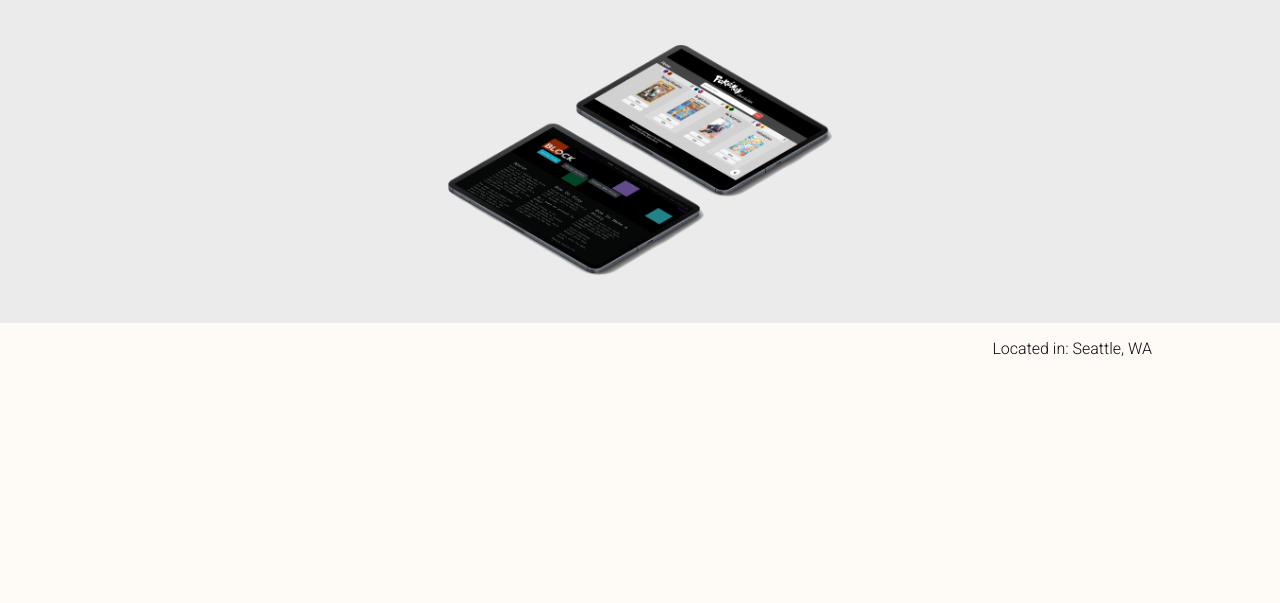
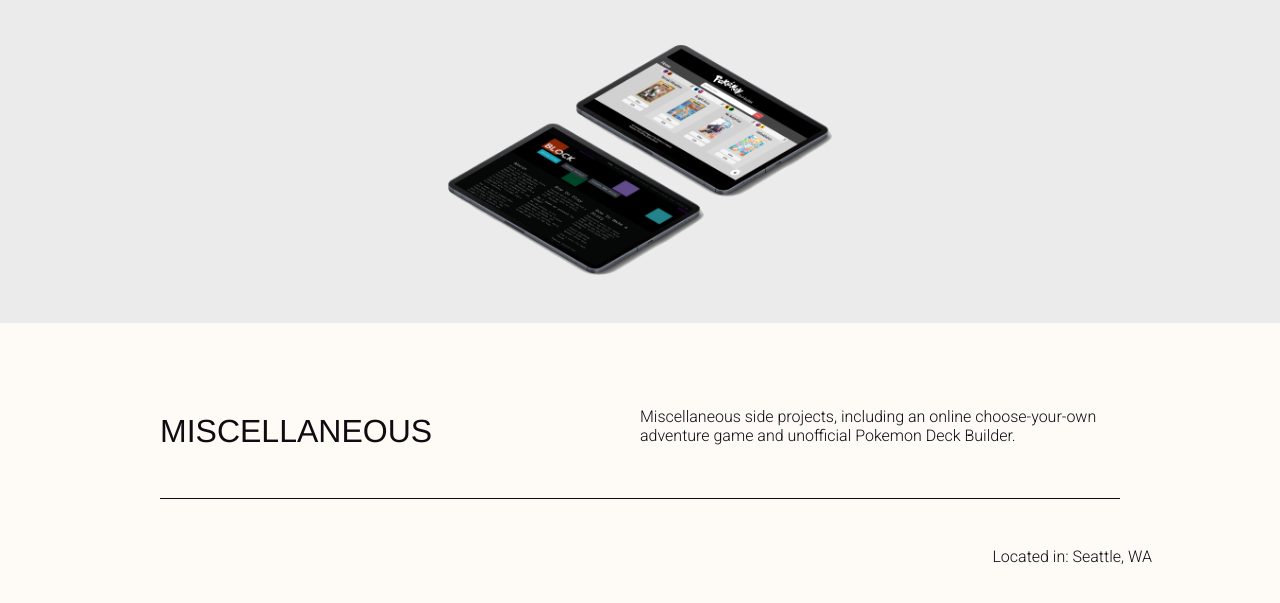
Before and after one commit to tylo-zane/zane, a plain HTML site: page index.html in a window 1280 px wide. Both pictures are taken after a click on the link "View Projects". Shown: the part 75-678 px from the top of the page. Drawn offline with Linux system fonts and the light colour scheme; a web font is replaced by a local one.

Commit message:
added titles to mockup pages

```diff
--- a/index.html
+++ b/index.html
@@ -82,12 +82,36 @@
     </div>
     <div class="panel hidden" id="daa-page">
       <div class="mockup-container"><img src="img/daa.png" alt="tentative headshot"></div>
+      <div class="margin-content">
+        <h2>Design Against Anxiety</h2>
+        <p>
+          A tool for user interface designers to mitigate the
+          anxiety experienced by their users.
+        </p>
+      </div>
+      <div class="break"></div>
     </div>
     <div class="panel hidden" id="am-page">
       <div class="mockup-container"><img src="img/am.png" alt="tentative headshot"></div>
+      <div class="margin-content">
+        <h2>Google Activity Manager</h2>
+        <p>
+          Mitigates the deceptive design and unnecessary hurdles put into place by Google's
+          My Activity tool.
+        </p>
+      </div>
+      <div class="break"></div>
     </div>
     <div class="panel hidden" id="misc-page">
       <div class="mockup-container"><img src="img/misc.png" alt="tentative headshot"></div>
+      <div class="margin-content">
+        <h2>Miscellaneous</h2>
+        <p>
+          Miscellaneous side projects, including an online choose-your-own adventure game and
+          unofficial Pokemon Deck Builder.
+        </p>
+      </div>
+      <div class="break"></div>
     </div>
     <div class="panel hidden" id="about">
       <img src="img/portrait-square.png" alt="tentative headshot">
--- a/style.css
+++ b/style.css
@@ -121,7 +121,7 @@ main {
     background-color: #f2e3cc;
 }
 
-#daa, #activity-manager, #misc {
+#daa, #activity-manager, #misc, .margin-content {
     background-color: #fefaf6;
     margin-left: 12.5%;
     margin-right: 12.5%;
@@ -225,10 +225,34 @@ main {
 
 /* Mockup Pages */
 
+#daa-page, #am-page, #misc-page {
+    flex-direction: column;
+}
+
+#daa-page .break, #am-page .break, #misc-page .break {
+    height: .025rem;
+    width: 75%;
+    margin-left: 12.5%;
+    margin-right: 12.5%;
+}
+
+.margin-content {
+    display: flex;
+    flex-direction: row;
+    align-items: center;
+    padding-top: 1em;
+    padding-bottom: 1em;
+}
+
+.margin-content *{
+    max-width: 50%;
+}
+
 .mockup-container {
     width: 100%;
     display: flex;
     justify-content: center;
+    margin-bottom: 3em;
 }
 
 .mockup-container img {
```
